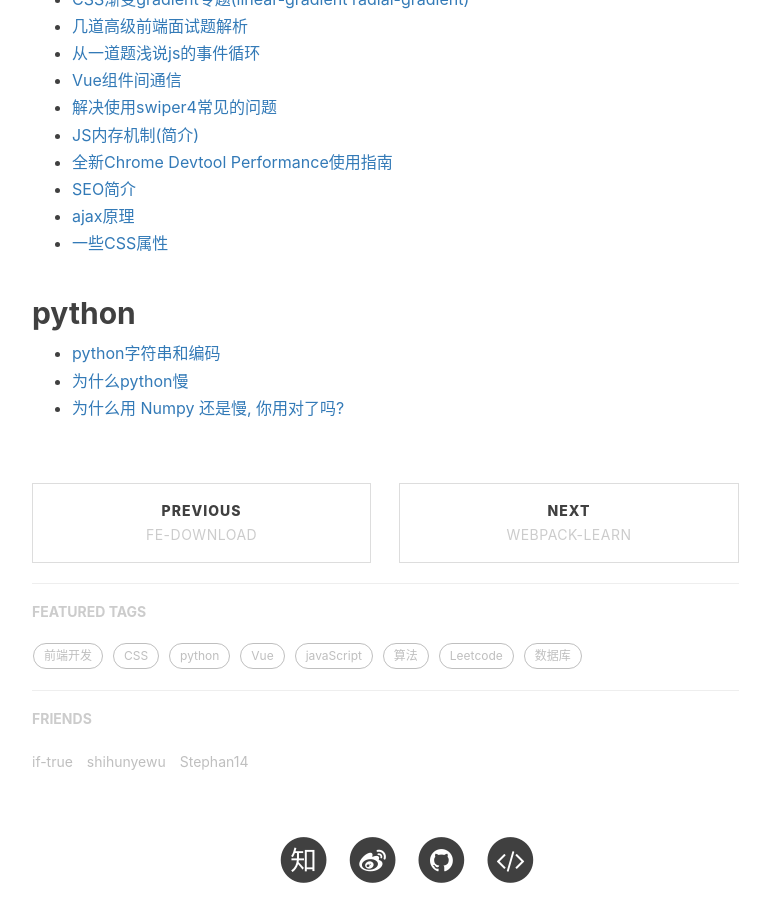
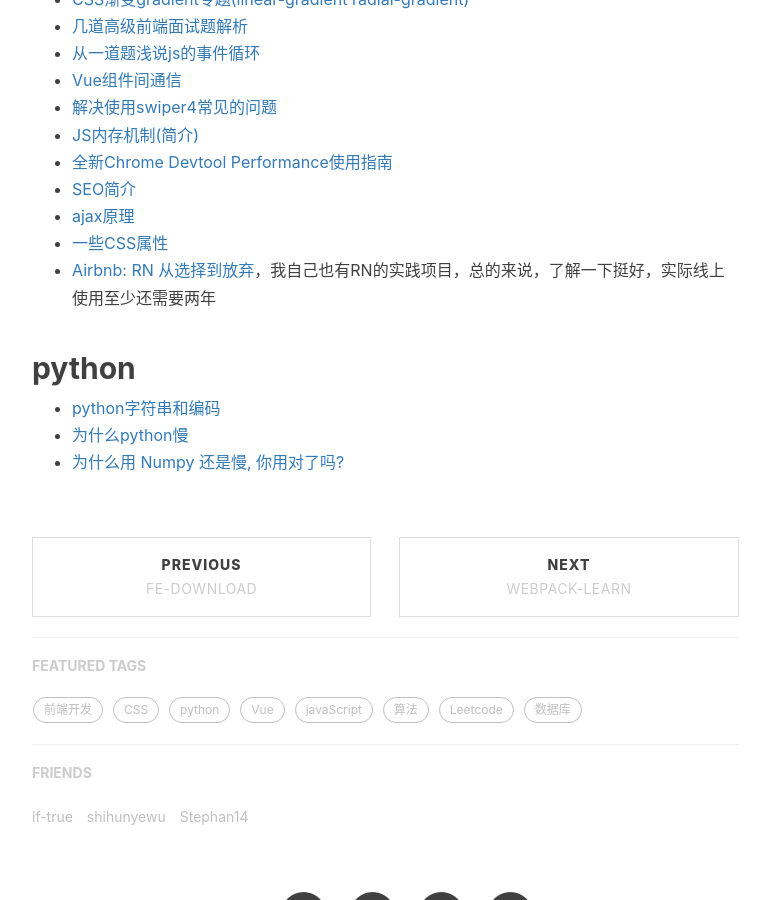
Before and after one commit to mickey0524/mickey0524.github.io, a Jekyll site: the page built from _posts/2017-10-20-superior-article.md, in a window 1280 px wide and 900 px high, scrolled down 1414 px. Shown: the whole window, without its empty margins (233-1003 px from the left). Built offline with Jekyll 4.4.1, drawn with Linux system fonts in a browser that asks for light colours; nearby versions of some CDN libraries; comment, search, counter and statistics services are not loaded.

Commit message:
feat(article): 增加rn从入门到放弃的文章

```diff
--- a/_posts/2017-10-20-superior-article.md
+++ b/_posts/2017-10-20-superior-article.md
@@ -49,6 +49,7 @@ tags:
 * [SEO简介](https://juejin.im/post/5b163fab5188257d571f1d17?utm_source=gold_browser_extension)
 * [ajax原理](https://juejin.im/post/5b1cebece51d4506ae71addf?utm_source=gold_browser_extension)
 * [一些CSS属性](https://juejin.im/post/5b1e2b50f265da6e5546c15d?utm_source=gold_browser_extension)
+* [Airbnb: RN 从选择到放弃](https://juejin.im/post/5b2a5368f265da595c0cf6d5?utm_source=gold_browser_extension)，我自己也有RN的实践项目，总的来说，了解一下挺好，实际线上使用至少还需要两年
 
 ## python
 
```
